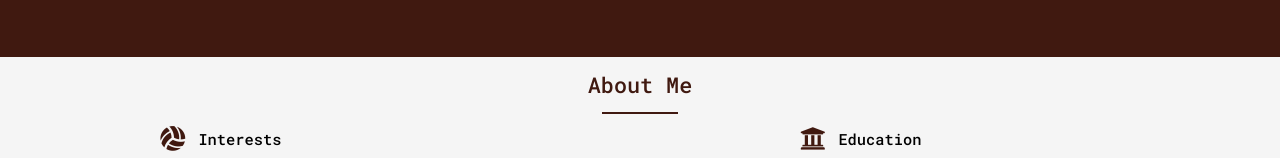
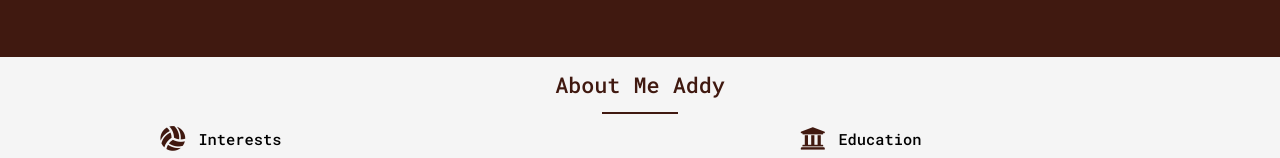
Before and after one commit to AdityaRaj0001/PortfolioWebsite2, a React (Vite) app: page / in a window 1280 px wide. Shown: the part 743-901 px from the top of the page. Built offline with nearby package versions, Linux system fonts and the light colour scheme.

Commit message:
test commits

```diff
--- a/src/components/About.jsx
+++ b/src/components/About.jsx
@@ -4,7 +4,7 @@ const about = () => {
   return (
     <section className="about-us" id="about">
     <div className="section-header">
-      <h1 className="section-heading">About Me</h1>
+      <h1 className="section-heading">About Me Addy</h1>
       <div className="underline" />
     </div>
     <div className="services">
```
